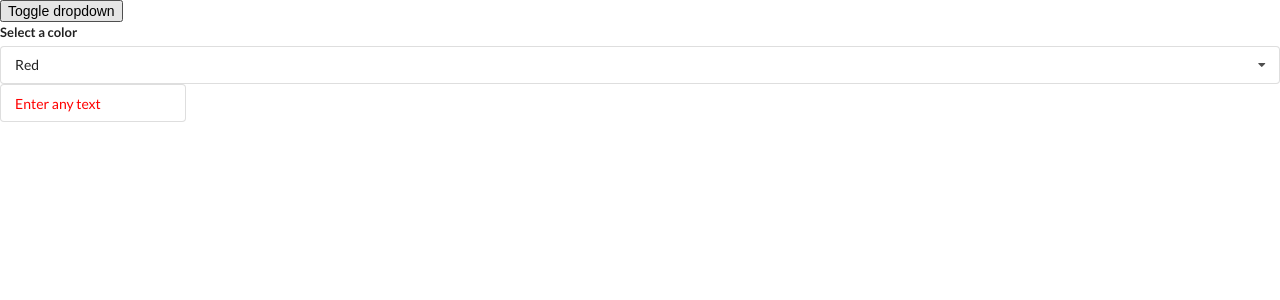
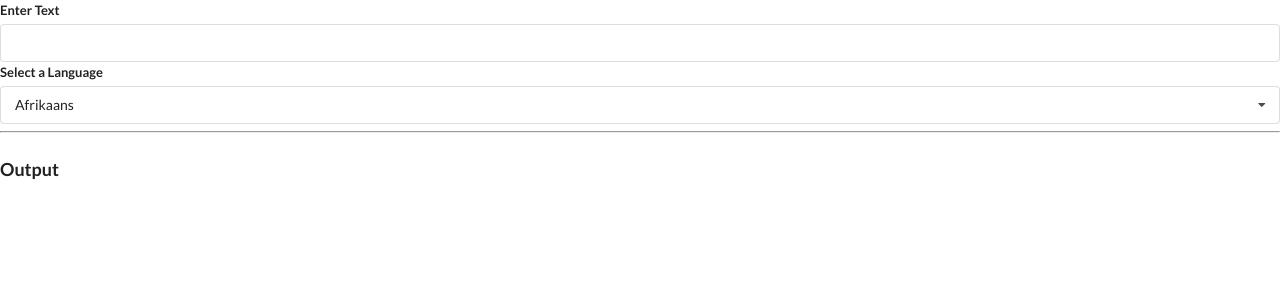
Before and after one commit to Swdenis/WikiWidgets, a React (Create React App) app: page / in a window 1280 px wide. Shown: the top 300 px of the page. Built offline with nearby package versions, Linux system fonts and the light colour scheme; no server answers.

Commit message:
Added the translate widget (google api)

```diff
--- a/src/App.js
+++ b/src/App.js
@@ -2,6 +2,7 @@
 import Accordion from './components/Accordion';
 import Search from './components/Search';
 import Dropdown from './components/Dropdown';
+import Translate from './components/Translate';
 
 const items = [
     {
@@ -45,6 +46,7 @@
         <div>
             {/*<Accordion items={items}/>*/}
             {/*<Search/>*/}
+            {/*
             <button onClick={() => setshowDropdown(!showDropdown)}>Toggle dropdown</button>
             {showDropdown ?
                 <div>
@@ -52,6 +54,7 @@
                 options={options}
                 selected={selected}
                 onSelectedChange={setSelected}
+                label="Select a Color"
                 />
                 <div class="ui input">
                 <input style={{color:`${selected.value}`}}
@@ -64,7 +67,8 @@
             :
             null
             }
-
+            */}
+            <Translate/>
         </div>
     );
 };
--- /dev/null
+++ b/src/components/Convert.js
@@ -0,0 +1,33 @@
+import axios from 'axios';
+import React, {useState,useEffect} from 'react';
+
+const Convert = ({language,text}) => {
+    const [translated, setTranslated] = useState('');
+
+    useEffect(() => {
+        const doTranslation = async () => {
+            const { data } = await axios.post('https://translation.googleapis.com/language/translate/v2',{},
+            {params: {
+                q: text,
+                target: language.value,
+                key: 'AIzaSyCHUCmpR7cT_yDFHC98CZJy2LTms-IwDlM'
+            }});
+
+            setTranslated(data.data.translations[0].translatedText);
+        };
+
+        doTranslation();
+    }
+        ,[language,text]
+    );
+
+
+
+    return(
+        <div>
+            <h1 className="ui header">{translated}</h1>
+        </div>
+    )
+}
+
+export default Convert;
--- a/src/components/Dropdown.js
+++ b/src/components/Dropdown.js
@@ -1,6 +1,6 @@
 import React, {useState, useEffect, useRef} from 'react';
 
-const Dropdown = ({options,selected,onSelectedChange}) => {
+const Dropdown = ({label, options,selected,onSelectedChange}) => {
     const ref = useRef();
     const [open, setOpen] = useState(false);
 
@@ -42,7 +42,7 @@
         <div>
             <div ref={ref} className="ui form">
             <div className="field">
-                <label className="label">Select a color</label>
+                <label className="label">{label}</label>
                 <div onClick={
                     () => {setOpen(!open);
                     }} className={`ui selection dropdown ${open ? 'visible active' : ''}`}>
--- /dev/null
+++ b/src/components/Translate.js
@@ -0,0 +1,58 @@
+import React, {useState} from 'react';
+import Dropdown from './Dropdown';
+import Convert from './Convert';
+
+const options = [
+    {
+        label: 'Afrikaans',
+        value: 'af'
+    },
+    {
+        label: 'Arabic',
+        value: 'ar'
+    },
+    {
+        label: 'Hindi',
+        value: 'hi'
+    },
+    {
+        label: 'Dutch',
+        value: 'nl'
+    },
+    {
+        label: 'Russian',
+        value: 'ru'
+    },
+]
+
+const Translate = () =>
+{   const [language,setLanguage] = useState(options[0]);
+    const [text,setText] = useState('');
+
+    return(
+        <div>
+            <div className="ui form">
+                <div className="ui field">
+                <label>Enter Text</label>
+                <input
+                value={text}
+                onChange={(e) => setText(e.target.value)}
+                />
+                </div>
+            </div>
+
+            <Dropdown
+            options={options}
+            selected={language}
+            onSelectedChange={setLanguage}
+            label="Select a Language"
+            />
+            <hr/>
+            <h3 className='ui header'>Output</h3>
+            <Convert text={text} language={language}/>
+        </div>
+
+    );
+};
+
+export default Translate;
```
Also changed, not shown: 1 other file (tests, documents, lock files or other folders).
